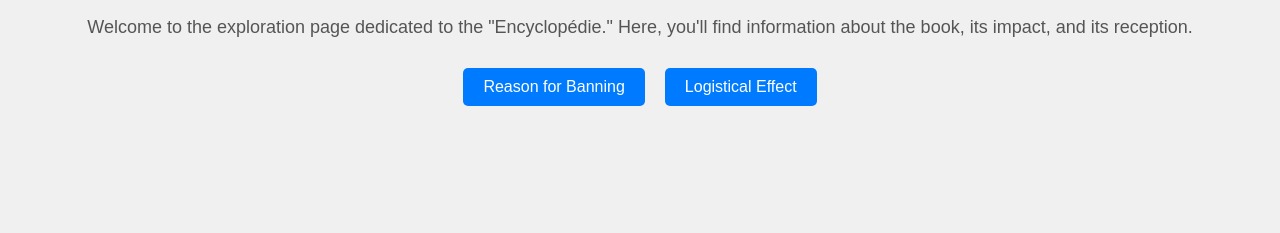
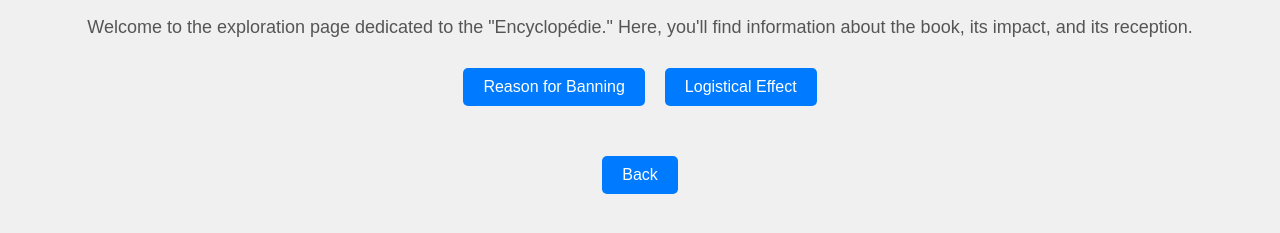
Before and after one commit to kagould2/un-essay, a plain HTML site: page encyclopedie.html in a window 1280 px wide. Shown: the part 81-314 px from the top of the page. Drawn offline with Linux system fonts and the light colour scheme.

Commit message:
Update encyclopedie.html

```diff
--- a/encyclopedie.html
+++ b/encyclopedie.html
@@ -56,3 +56,41 @@
     </script>
 </body>
 </html>
+<!DOCTYPE html>
+<html lang="en">
+<head>
+    <meta charset="UTF-8">
+    <meta name="viewport" content="width=device-width, initial-scale=1.0">
+    <title>Universal Back Button</title>
+    <style>
+        body {
+            font-family: Arial, sans-serif;
+            background-color: #f0f0f0;
+            text-align: center;
+            margin-top: 50px;
+        }
+        button {
+            padding: 10px 20px;
+            font-size: 16px;
+            background-color: #007bff;
+            color: #fff;
+            border: none;
+            border-radius: 5px;
+            cursor: pointer;
+            transition: background-color 0.3s ease;
+        }
+        button:hover {
+            background-color: #0056b3;
+        }
+    </style>
+</head>
+<body>
+    <button onclick="goBack()">Back</button>
+
+    <script>
+        function goBack() {
+            window.history.back();
+        }
+    </script>
+</body>
+</html>
```
